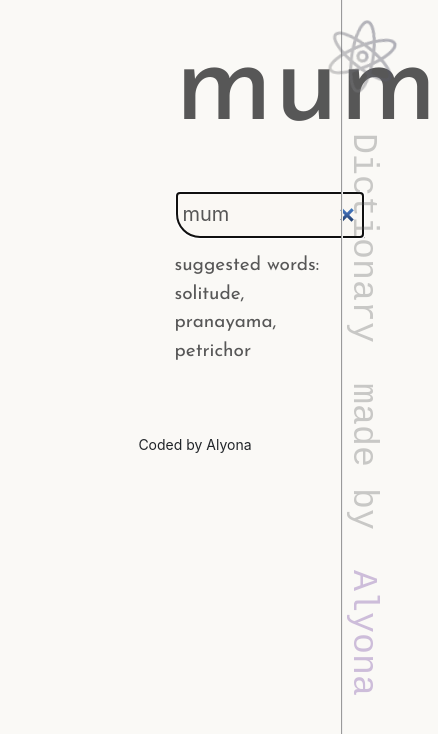
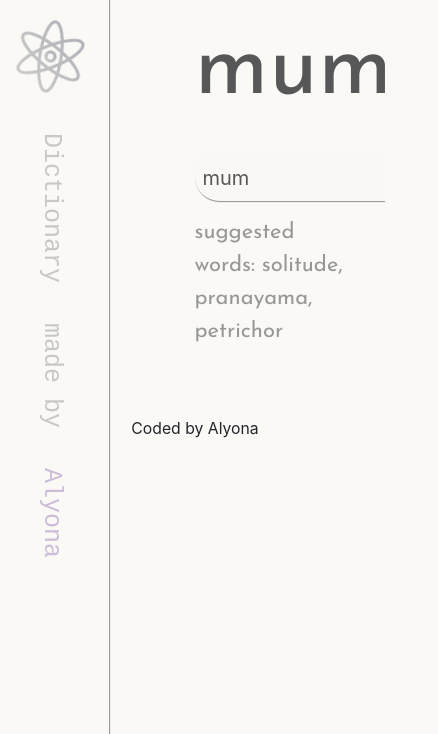
Before and after one commit to georginskaya/React-Dictionary, a React (Create React App) app: page / in a window 390 px wide. Shown: the top 734 px of the page, 438 px wide, since content can reach past the window. Built offline with nearby package versions, Linux system fonts and the light colour scheme; no server answers; a web font is replaced by a local one.

Commit message:
style updated

```diff
--- a/src/App.css
+++ b/src/App.css
@@ -6,6 +6,7 @@
 
 body{
    background: rgba(250, 248, 245, 0.82);
+   font-size: 18px;
 
    /* #c8c8f1; */
 
@@ -14,7 +15,7 @@ body{
 
 
 h1{
-
+ margin-left: 20px;
   font-size: 120px;
   text-align: left;
   padding-top: 17px;
@@ -52,12 +53,13 @@ h2{
 }
 
 p.simply{
-
+margin-left: 20px;
   text-align: left;
   padding-top: 13px;
   color: #575757;
+  opacity: 0.6;
   font-family: 'Josefin Sans', sans-serif;
- font-size: 19px;
+ font-size: 22px;
 
 }
 
@@ -69,10 +71,7 @@ p.simply{
 
 }
 
-.becreative_img{
-  max-width: 160px;
-  float:left;
-}
+
 
 .logo{
   width: 188px;
@@ -86,33 +85,16 @@ p.simply{
 
 }
 
-.success{
-  width: 188px;
-  float: right !important;
-
-  transform: rotate(-17deg);
-  top:500px;
-   position: -webkit-sticky;
-  position: sticky;
-  display: none;
 
 
+
+
+
+
+
+@media only screen and (max-width: 800px) {
+  h1 {
+  font-size: 90px;
+  }
+
 }
-
-.bear {
-
-   position: -webkit-sticky;
-  position: sticky;
-   bottom: 1rem;
-  align-self: flex-end;
-}
-
- .bear:hover .success {
-        display: inline;
-        top:500px;
-    }
-
-     .bear:hover .logo{
-        display: none;
-        top:500px;
-    }
--- a/src/Dictionary.css
+++ b/src/Dictionary.css
@@ -35,6 +35,10 @@ margin-top: 30px;
   height: 100vh;
 
 
+}
+
+.input-field:focus{
+    outline: none;
 }
 .alyona{
   color:rebeccapurple;
@@ -88,6 +92,7 @@ text-orientation: mixed;
 
 
 .input-field{
+  margin-left: 20px;
     border-bottom: 2px groove ;
     border-top: none;
     border-right: none;
@@ -117,7 +122,7 @@ padding-bottom: 6px;
 
 .Dictionary section {
     display: block;
-    padding: 10px;
+    padding: 14px;
   width:80%;
 
     background: rgba(250, 248, 245, 0.82);
@@ -125,7 +130,7 @@ padding-bottom: 6px;
     padding-top: 26px;
     border-bottom-left-radius: 25px;
    border-bottom: 2px groove ;
-
+ margin-left: 20px;
      /* box-shadow: 1px 6px 10px 5px rgba(0 0 255 /10%); */
     float: left;
 
@@ -134,6 +139,39 @@ padding-bottom: 6px;
 
 }
 
+@media only screen and (max-width: 800px) {
+ .credits{
+
+     position: fixed;
+  top: 0;
+  left: 2%;
+     border-right: 2px groove ;
+     border-left: 0;
+  margin-left: 70px;
+
+
+}
+
+.titleDictio
+{
+
+font-size: 25px;
+padding-right: 93px
+
+
+}
+
+.reactLogo{
+  margin-right: 93px;
+}
+
+.Dictionary section {
+
+  width: 900px !important;
+
+}
+}
+
 /* .input-section{
     display: block !important;
     margin: 0 auto !important;
--- a/src/Dictionary.js
+++ b/src/Dictionary.js
@@ -68,7 +68,7 @@ if(loaded){
        <div className="form-inline">
            <div className="flex">
     <form className="input-section" onSubmit={handleSubmit}>
-<input className="input-field" type="search" placeholder="   ...." autoFocus={true}  defaultValue={props.defaultKeyword} onChange={handelKeywordChange}/>
+<input className="input-field" type="search" placeholder="   ...."  defaultValue={props.defaultKeyword} onChange={handelKeywordChange}/>
 {/* <button className="buttonSearch">Search</button> */}
 
     </form>
--- a/src/Phonetic.css
+++ b/src/Phonetic.css
@@ -45,3 +45,12 @@ cursor: pointer;
      padding-left: 12px;
 
 }
+
+@media only screen and (max-width: 800px) {
+ .Phonetic{
+    height: 70px;
+
+
+}
+
+}
--- a/src/Photos.css
+++ b/src/Photos.css
@@ -1,12 +1,18 @@
 .Photos img {
     border-radius: 1px;
     opacity: 0.8;
+    max-width: 105%;
 
 
 
 
 }
 
+@media only screen and (max-width: 800px) {
+  .Photos {
+  display: none;
+  }
 
+}
 
  /* MAKE [HOTOS AND CREDITS HAVE STICKY POSITION */
```
